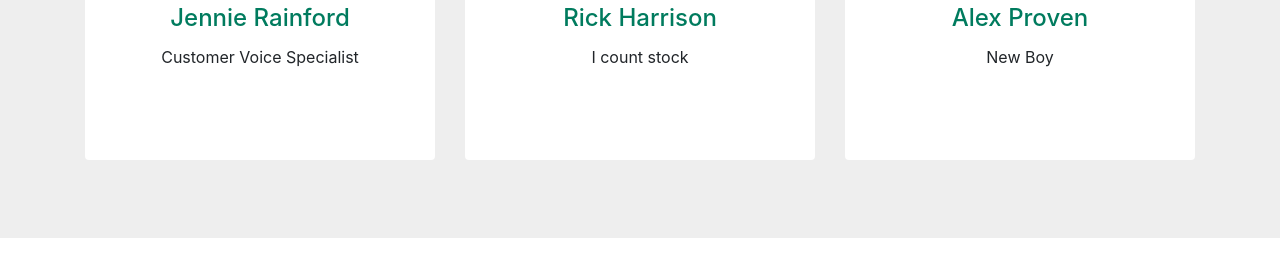
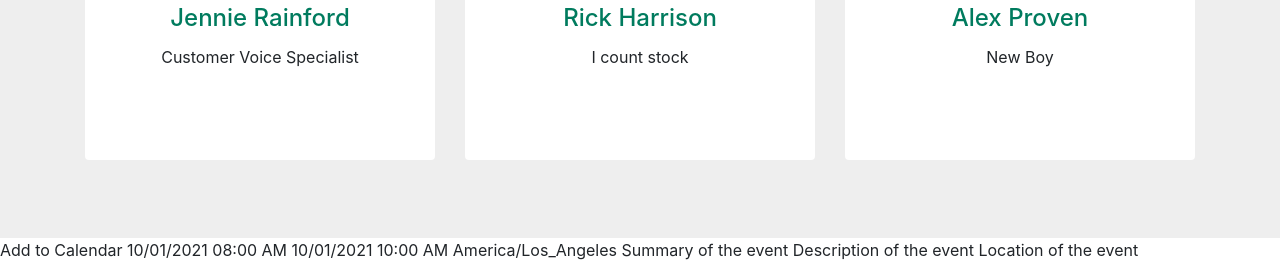
Before and after one commit to Alexproven1/OnlineGroceryTeam, a plain HTML site: page index.html in a window 1280 px wide. Shown: the part 652-914 px from the top of the page. Before the commit the page ends 890 px from the top, so only its background shows below. Drawn offline with nearby package versions, Linux system fonts and the light colour scheme.

Commit message:
Update index.html

```diff
--- a/index.html
+++ b/index.html
@@ -2,6 +2,10 @@
 <!DOCTYPE html>
 <html lang="en">
 <head>
+
+    <!-- AddEvent script -->
+<script type="text/javascript" src="https://addevent.com/libs/atc/1.6.1/atc.min.js" async defer></script>
+
     <meta charset="utf-8">
     <meta name="robots" content="noindex, nofollow">
 
@@ -345,5 +349,16 @@ section .section-title {
         </div>
     </div>
 </section>
+
+    <!-- Button code -->
+<div title="Add to Calendar" class="addeventatc">
+    Add to Calendar
+    <span class="start">10/01/2021 08:00 AM</span>
+    <span class="end">10/01/2021 10:00 AM</span>
+    <span class="timezone">America/Los_Angeles</span>
+    <span class="title">Summary of the event</span>
+    <span class="description">Description of the event</span>
+    <span class="location">Location of the event</span>
+</div>
 </body>
 </html>
```
